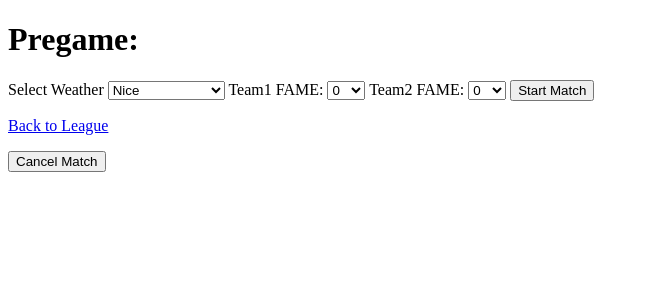
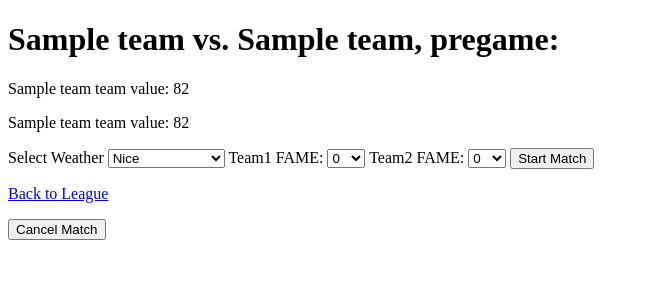
Before and after one commit to ducksnack/bloodbowl_manager, a Django app: page /start_match/1/ in a window 1280 px wide. Shown: the top 300 px of the page, without its empty margins (0-649 px from the left). Run offline with Django 5.2, Linux system fonts and the light colour scheme; tables that the repository leaves empty hold one stand-in row (values such as "Sample post").

Commit message:
added team value display on start_match_page

```diff
--- a/bloodbowl_league_manager/league_manager/templates/league_manager/start_match.html
+++ b/bloodbowl_league_manager/league_manager/templates/league_manager/start_match.html
@@ -4,7 +4,12 @@
     <title>League Page</title>
 </head>
 <body>
-    <h1>Pregame:</h1>
+    <h1>{{ team1 }} vs. {{ team2 }}, pregame:</h1>
+    <p>{{ team1 }} team value: {{ team1_team_value }}</p>
+    <p>{{ team2 }} team value: {{ team2_team_value }}</p>
+    {% if inducing_team %}
+    <p>{{ inducing_team}} can purchase inducements for a total value of {{ inducement_value }}</p>
+    {% endif %}
 
     <form method="post">
         {% csrf_token %}
--- a/bloodbowl_league_manager/league_manager/views.py
+++ b/bloodbowl_league_manager/league_manager/views.py
@@ -295,10 +295,26 @@ def start_match(request, match_id):
     team1 = match.team1
     team2 = match.team2
 
+    team1_team_value = team1.get_total_team_value()
+    team2_team_value = team2.get_total_team_value()
+    if team1_team_value == team2_team_value:
+        inducing_team = None
+        inducement_value = 0
+    elif team1_team_value < team2_team_value:
+        inducing_team = team1
+        inducement_value = team2_team_value - team1_team_value
+    elif team2_team_value < team1_team_value:
+        inducing_team = team2
+        inducement_value = team1_team_value - team2_team_value
+
     context = {
         'league': league,
         'team1': team1,
         'team2': team2,
+        'team1_team_value': team1_team_value,
+        'team2_team_value': team2_team_value,
+        'inducing_team': inducing_team,
+        'inducement_value': inducement_value,
     }
 
     return render(request, 'league_manager/start_match.html', context)
```
